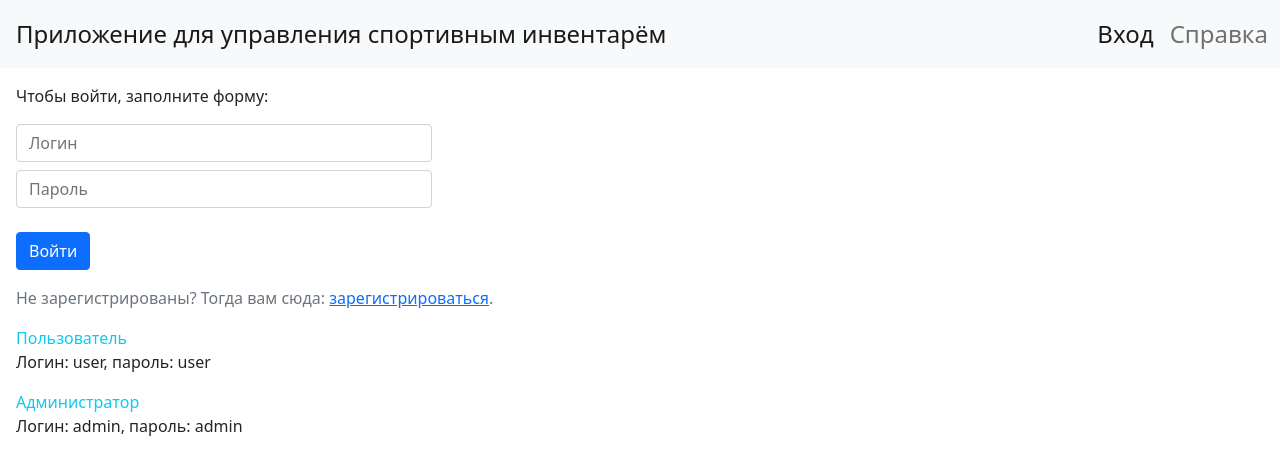
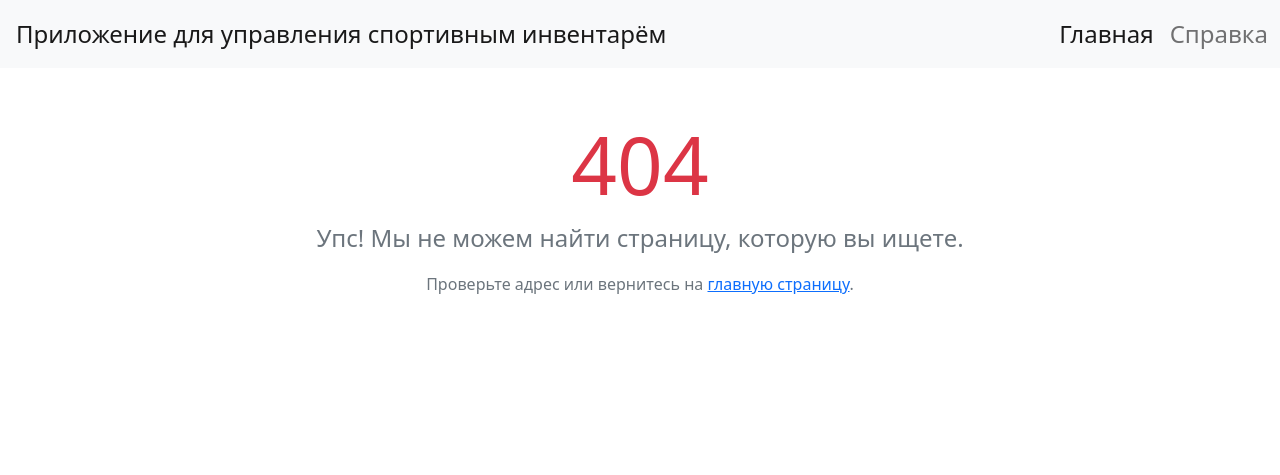
Before and after one commit to BetterLuckNextLife/sportinventory, a Django app: template manager/templates/404.html in a window 1280 px wide. Shown: the top 475 px of the page. Run offline with Django 5.2, Linux system fonts and the light colour scheme; the template is opened without the code that fills it, so the values that code supplies are empty; some libraries are stand-ins or nearby versions.

Commit message:
Добавлена стриница 404

```diff
--- a/manager/templates/404.html
+++ b/manager/templates/404.html
@@ -7,53 +7,34 @@
         <meta name="viewport" content="width=device-width, initial-scale=1">
         <link href="{% static 'css/bootstrap.min.css' %}" rel="stylesheet">
         <link href="{% static 'css_ed/custom.css' %}" rel="stylesheet">
-        <title>Главная</title>
+        <title>Страница не найдена</title>
     </head>
 
     <body>
         <!-- Панель навигации -->
         <nav class="navbar navbar-expand navbar-light bg-light">
             <div class="container-fluid">
-                <a class="navbar-brand fs-4 mx-1">Приложение для управления спортивным инвентарём</a>
+                <a class="navbar-brand fs-4 mx-1" href="/">Приложение для управления спортивным инвентарём</a>
             </div>
             <div class="collapse navbar-collapse">
                 <ul class="navbar-nav me-auto mb-0">
                     <li class="nav-item">
-                        <a class="nav-link active fs-4" aria-current="page" href="index.html">Вход</a>
+                        <a class="nav-link active fs-4" aria-current="page" href="/">Главная</a>
                     </li>
                     <li class="nav-item">
-                        <a class="nav-link fs-4 me-1" href="help.html">Справка</a>
+                        <a class="nav-link fs-4 me-1" href="/help/">Справка</a>
                     </li>
                 </ul>
             </div>
         </nav>
 
-        <!-- Форма для входа -->
-        <div class="m-3">
-            <p class="text-body">
-                Чтобы войти, заполните форму:
-            </p>
-        </div>
-        <form class="col m-3">
-            <div class="col-4 mb-2">
-                <input type="text" class="form-control" placeholder="Логин" id="inputLogin">
-            </div>
-            <div class="col-4 mb-4">
-                <input type="password" class="form-control" placeholder="Пароль" id="inputPassword">
-            </div>
-            <button type="submit" class="btn btn-primary" id="buttonSubmit">Войти</button>
-        </form>
-
-        <div class="m-3">
-            <p class="text-secondary">Не зарегистрированы? Тогда вам сюда: <a class="link" href="registration.html">зарегистрироваться</a>.</p>
-        </div>
-        <div class="m-3">
-            <p class="m-0 text-info">Пользователь</p>
-            <p class="m-0">Логин: user, пароль: user</p>
-            <p class="m-0 mt-3 text-info">Администратор</p>
-            <p class="m-0">Логин: admin, пароль: admin</p>
+        <!-- Контент страницы 404 -->
+        <div class="container text-center mt-5">
+            <h1 class="display-1 text-danger">404</h1>
+            <p class="fs-4 text-secondary">Упс! Мы не можем найти страницу, которую вы ищете.</p>
+            <p class="text-muted">Проверьте адрес или вернитесь на <a href="/" class="link-primary">главную страницу</a>.</p>
         </div>
 
-        <script type="text/javascript" src="js/scripts/dummytext"></script>
+        <script type="text/javascript" src="{% static 'js/scripts/dummytext' %}"></script>
     </body>
 </html>
--- a/sportinventory/settings.py
+++ b/sportinventory/settings.py
@@ -24,9 +24,9 @@ BASE_DIR = Path(__file__).resolve().parent.parent
 
 
 # SECURITY WARNING: don't run with debug turned on in production!
-DEBUG = True
+DEBUG = False
 
-ALLOWED_HOSTS = []
+ALLOWED_HOSTS = ["127.0.0.1", "localhost"]
 
 
 # Application definition
@@ -122,6 +122,7 @@ STATIC_URL = '/static/'
 STATICFILES_DIRS = [
     BASE_DIR / "static",
 ]
+
 # Default primary key field type
 # https://docs.djangoproject.com/en/5.1/ref/settings/#default-auto-field
 
```
